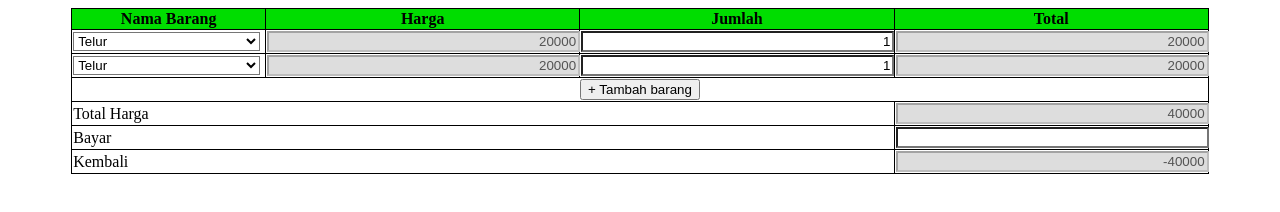
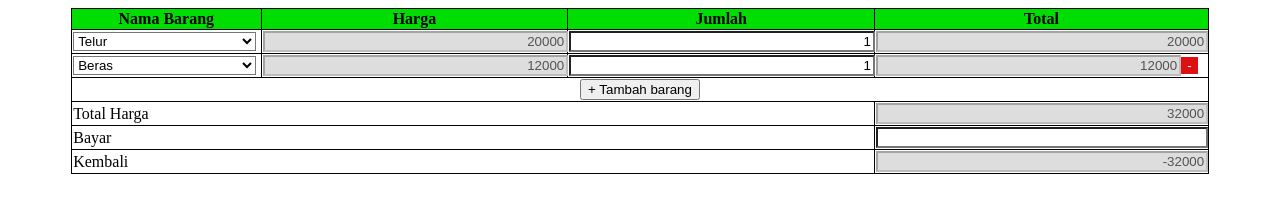
Before and after one commit to 1997arief/tugas_pkw_kasir, a plain HTML site: page index.html in a window 1280 px wide. Both pictures are taken after a click on the button "+ Tambah barang". Drawn offline with Linux system fonts and the light colour scheme.

Commit message:
filter select and remove

```diff
--- a/css/style.css
+++ b/css/style.css
@@ -21,3 +21,15 @@ table{
 .angka{
 	text-align: right;
 }
+.input-with-hapus{
+	width: calc(98% - 27px) !important;
+	width: -moz-calc(98% - 27px) !important;
+	width: -webkit-calc(98% - 27px) !important;
+	width: -o-calc(98% - 27px) !important;
+}
+.tombol_hapus{
+	position: relative;
+	background: #DD1111;
+	color: #FFF;
+	border: none;
+}
--- a/index.html
+++ b/index.html
@@ -5,7 +5,7 @@
         <meta name="description" content="">
         <meta name="viewport" content="width=device-width, initial-scale=1">
         <title>Kasir Warung</title>
-        <link rel="stylesheet" href="css/style.css">
+        <link rel="stylesheet" href="css/style.css?_=1">
         <link rel="author" href="humans.txt">
     </head>
     <body>
@@ -28,7 +28,9 @@
 		        		</td>
 		        		<td><input class="input-control angka" type="text" disabled name="harga[]"></td>
 		        		<td><input class="input-control angka" type="text" name="jumlah[]" value="1" onkeyup="update_barang();"></td>
-		        		<td><input class="input-control angka" type="text" disabled name="total[]" value="0"></td>
+		        		<td>
+		        			<input class="input-control angka" type="text" disabled name="total[]" value="0">
+		        		</td>
 		        	</tr>
 		        	<tr>
 		        		<td colspan="4"><center><input type="button" value="+ Tambah barang" onclick="init_input();"></center></td>
--- a/js/main.js
+++ b/js/main.js
@@ -35,6 +35,9 @@ var daftar_barang = [
 	'harga'	: 12000
 }
 ];
+var arr_barang = [];
+var arr_disable = [];
+
 var id_barang = document.getElementById('daftar_barang');
 for (var i = 0; i < daftar_barang.length; i++) {
 	id_barang.innerHTML += '<option value=\''+daftar_barang[i].code+'\'>'+daftar_barang[i].name+'</option>';
@@ -72,6 +75,8 @@ function update_barang() {
 		arr.push(inputan);
 	}
 
+	arr_barang = arr;
+
 	var total_harga = 0;
 	for (var i = 0; i <arr.length; i++) {
 		total_harga = total_harga + arr[i].total;
@@ -79,27 +84,89 @@ function update_barang() {
 
 	document.form1.total_harga.value = total_harga;
 	document.form1.kembali.value = document.form1.bayar.value - document.form1.total_harga.value ;
-
+	select_barang();
 }
 
 var click = 0;
 
 function init_input() {
 	var html = '';
+	var input_barang = document.getElementsByName('daftar_barang[]');
 	html += '<td><div class="daftar_barang"><select class="input-control" name="daftar_barang[]" onchange="update_barang()">';
+
+	var new_arr = [];
+	for (var j = 0; j < arr_barang.length; j++) {
+		new_arr.push(arr_barang[j].barang)
+	}
 	for (var i = 0; i < daftar_barang.length; i++) {
 		html += '<option value=\''+daftar_barang[i].code+'\'>'+daftar_barang[i].name+'</option>';
 	}
 	html += '</select></div></td>';
 	html += '<td><input class="input-control angka" type="text" disabled name="harga[]"></td>';
 	html += '<td><input class="input-control angka" type="text" name="jumlah[]" value="1" onkeyup="update_barang();"></td>';
-	html += '<td><input class="input-control angka" type="text" disabled name="total[]" value="0"></td>';
+	html += '<td><input class="input-control angka input-with-hapus" type="text" disabled name="total[]" value="0"><input type="button" onclick="hapus_barang('+click+');" name="hapus_barang[]" value="-" class="tombol_hapus"></td>';
 
 	var tableRef = document.getElementById('myTable').getElementsByTagName('tbody')[0];
 	var newRow   = tableRef.insertRow(1 + click);
+		newRow.innerHTML = html;
+		input_barang[1+click].options[selected_option()].selected = true;
 
 	click++;
-	// document.getElementById('expand').innerHTML += html;
-	newRow.innerHTML = html;
+	update_barang();
+	// console.log("click : "+click+" barang: "+daftar_barang.length);
+	if ( click+1 === daftar_barang.length) {
+		tableRef.deleteRow(click+1);
+	}
+}
+function hapus_barang(row) {
+	var tableRef = document.getElementById('myTable').getElementsByTagName('tbody')[0];
+	var newRow   = tableRef.deleteRow(1 + row);
+
+	var input_hapus = document.getElementsByName('hapus_barang[]');
+	for (var i = 0; i <input_hapus.length; i++) {
+		input_hapus[i].setAttribute("onclick","hapus_barang("+i+");");
+	}
+	if (click+1 == daftar_barang.length) {
+		var html = '';
+		html += '<td colspan="4"><center><input type="button" value="+ Tambah barang" onclick="init_input();"></center></td>';
+		newRow = tableRef.insertRow(click);
+		newRow.innerHTML = html;
+	}
+	console.log(click);
+	click--;
 	update_barang();
 }
+function select_barang() {
+	var input_barang = document.getElementsByName('daftar_barang[]');
+
+	var new_arr = [];
+	for (var j = 0; j < arr_barang.length; j++) {
+		new_arr.push(arr_barang[j].barang)
+	}
+
+	var disable = [];
+
+	for (var i = 0; i <input_barang.length; i++) {
+		for (var j = 0; j <daftar_barang.length; j++) {
+			if ( new_arr.includes(daftar_barang[j].code) && input_barang[i].value!==daftar_barang[j].code ) {
+				// console.log("select ke-"+i+" tidak ada "+daftar_barang[j].code+"("+j+")");
+				input_barang[i].options[j].disabled = true;
+				disable.push(j);
+			} else {
+				input_barang[i].options[j].disabled = false;
+			}
+		}
+		arr_disable = disable;
+	}
+}
+function selected_option() {
+	selected=1;
+	if (arr_disable.length > 0) {
+		for (var i = daftar_barang.length - 1; i >= 0; i--) {
+			if ( !arr_disable.includes(i) ) {
+				selected = i;
+			}
+		}
+	}
+	return selected;
+}
```
